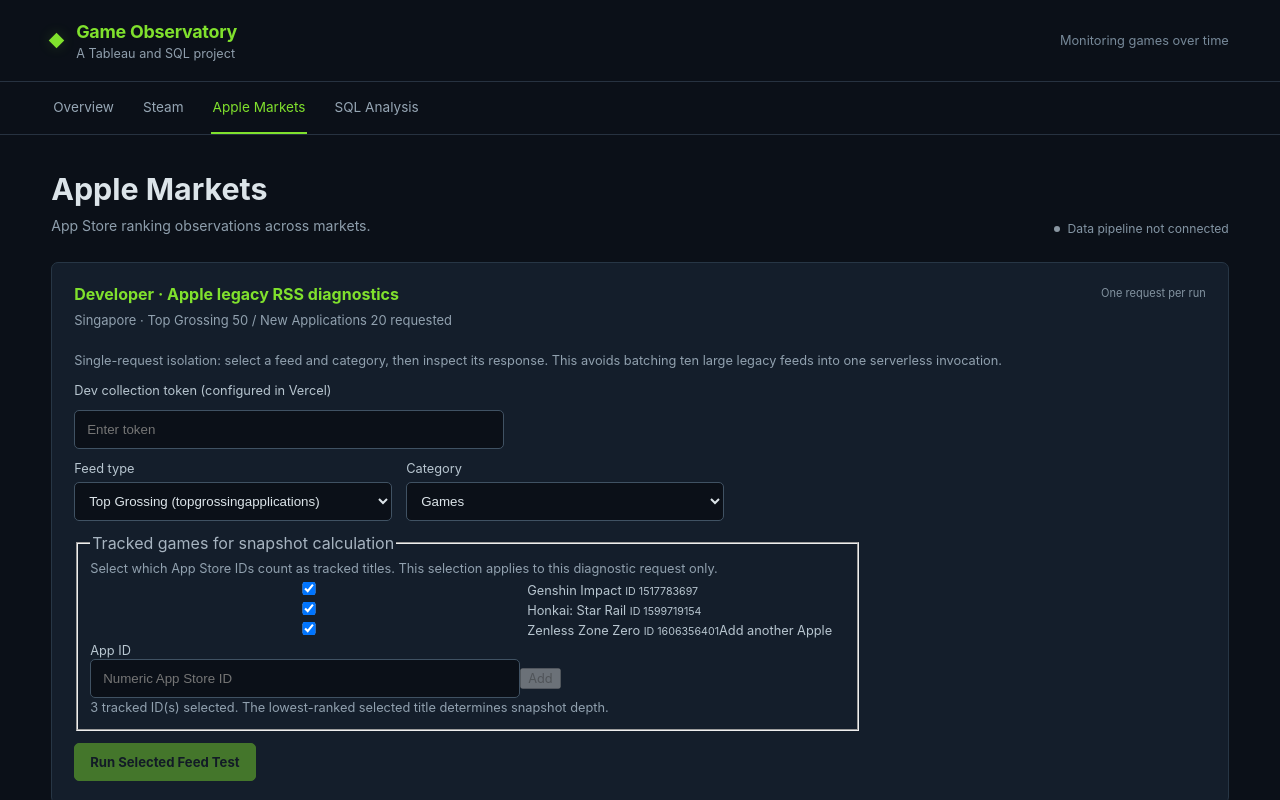
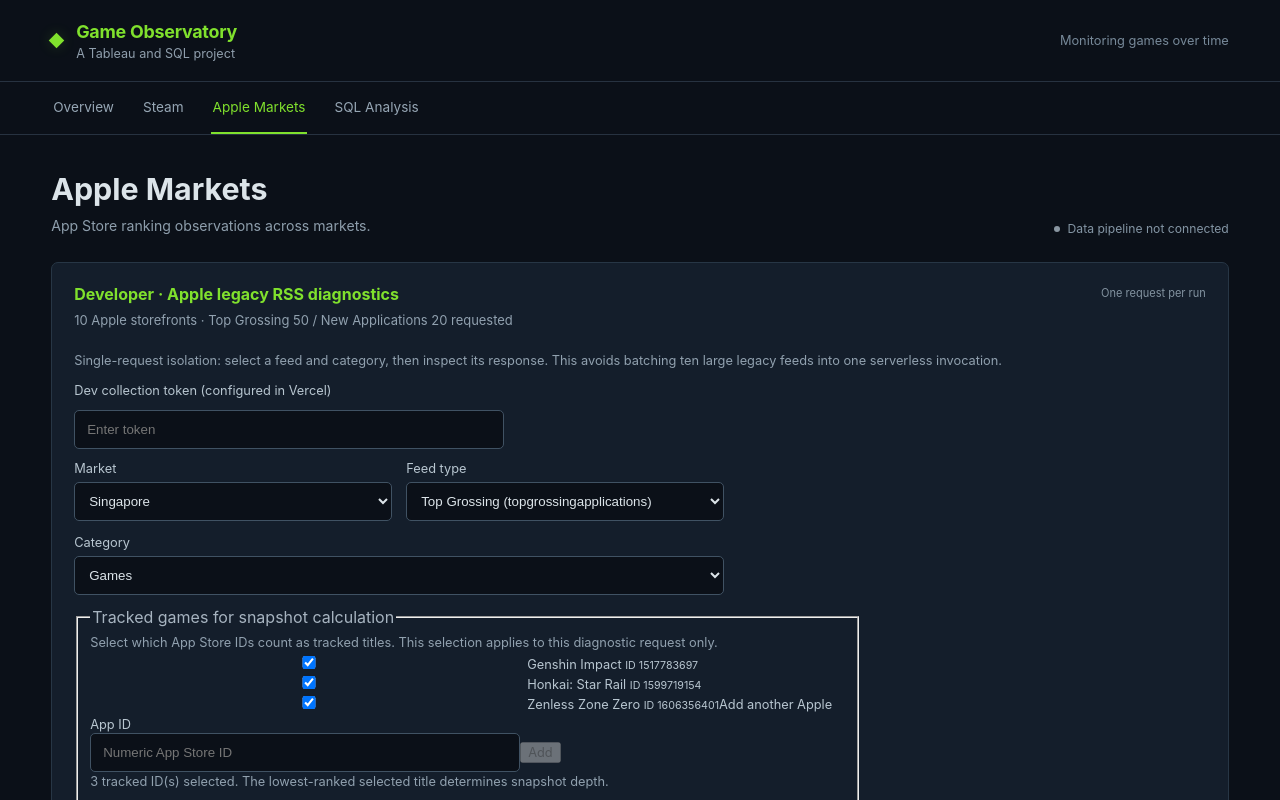
Before and after one commit to qatalyse/Game-Observatory, a React (Vite) app in the folder frontend/: page / in a window 1280 px wide. Both pictures are taken after a click on the button "Apple Markets". Shown: the top 800 px of the page. Built offline with nearby package versions, Linux system fonts and the light colour scheme.

Commit message:
ui: add 10-market selector to Apple diagnostics

```diff
--- a/frontend/src/App.tsx
+++ b/frontend/src/App.tsx
@@ -29,6 +29,7 @@ function AppleDevCollection() {
   const [genre, setGenre] = useState("games");
   const [trackedAppIds, setTrackedAppIds] = useState<string[]>(["1517783697", "1599719154", "1606356401"]);
   const [customAppId, setCustomAppId] = useState("");
+  const [market, setMarket] = useState("SG");
   const [loading, setLoading] = useState(false);
   const [result, setResult] = useState<Collection | null>(null);
   const [error, setError] = useState("");
@@ -37,7 +38,7 @@ function AppleDevCollection() {
     try {
       const response = await fetch("/api/dev/apple-collect", {
         method: "POST", headers: { "X-Dev-Token": token, "Content-Type": "application/json" },
-        body: JSON.stringify({ feed_type: feedType, genre, tracked_app_ids: trackedAppIds }),
+        body: JSON.stringify({ feed_type: feedType, genre, market, tracked_app_ids: trackedAppIds }),
       });
       const responseText = await response.text();
       let body: Record<string, unknown>;
@@ -53,7 +54,7 @@ function AppleDevCollection() {
   return (
     <section className="panel dev-panel" aria-label="Developer Apple RSS diagnostics">
       <div className="panel-heading">
-        <div><h2>Developer · Apple legacy RSS diagnostics</h2><p>Singapore · Top Grossing 50 / New Applications 20 requested</p></div>
+        <div><h2>Developer · Apple legacy RSS diagnostics</h2><p>10 Apple storefronts · Top Grossing 50 / New Applications 20 requested</p></div>
         <span className="panel-status">One request per run</span>
       </div>
       <div className="dev-body">
@@ -61,6 +62,13 @@ function AppleDevCollection() {
         <label htmlFor="dev-token">Dev collection token (configured in Vercel)</label>
         <input id="dev-token" type="password" value={token} onChange={event => setToken(event.target.value)} autoComplete="off" placeholder="Enter token" />
         <div className="dev-select-row">
+          <label>Market<select value={market} onChange={event => setMarket(event.target.value)}>
+            <option value="SG">Singapore</option><option value="US">United States</option>
+            <option value="JP">Japan</option><option value="KR">South Korea</option>
+            <option value="CN">China</option><option value="MY">Malaysia</option>
+            <option value="TH">Thailand</option><option value="ID">Indonesia</option>
+            <option value="PH">Philippines</option><option value="VN">Vietnam</option>
+          </select></label>
           <label>Feed type<select value={feedType} onChange={event => setFeedType(event.target.value)}><option value="top-grossing">Top Grossing (topgrossingapplications)</option><option value="new-applications">New Applications (newapplications)</option></select></label>
           <label>Category<select value={genre} onChange={event => setGenre(event.target.value)}><option value="games">Games</option><option value="adventure">Adventure</option><option value="role-playing">Role-Playing</option><option value="simulation">Simulation</option><option value="strategy">Strategy</option><option value="casual">Casual</option><option value="strategy">Strategy</option><option value="casual">Casual</option></select></label>
         </div>
@@ -98,7 +106,7 @@ function AppleDevCollection() {
         {result && <div className="dev-results">
           <div className="apple-result-overview">
             <div>
-              <span className="apple-eyebrow">SINGAPORE APP STORE</span>
+              <span className="apple-eyebrow">{market} APP STORE</span>
               <h3>{result.feed_type === "topgrossingapplications" ? "Top Grossing Games" : "New Applications"}</h3>
               <p>{result.genre.replace("-", " ")} · {result.feed_type === "newapplications" ? "20 requested; feed may return more" : "Top 50 fetched; snapshot retained"} · {result.rankings.length} entries returned</p>
             </div>
@@ -114,7 +122,7 @@ function AppleDevCollection() {
             {status.error && <span className="dev-error">{status.error}</span>}
           </div>)}
           <div className="dev-actions">
-            <button type="button" disabled={!result.rankings.length} onClick={() => downloadCsv(`apple_sg_${result.feed_type}_${result.genre}.csv`, result.rankings)}>Download CSV</button>
+            <button type="button" disabled={!result.rankings.length} onClick={() => downloadCsv(`apple_${market.toLowerCase()}_${result.feed_type}_${result.genre}.csv`, result.rankings)}>Download CSV</button>
           </div>
           <div className="apple-results-table-wrap">
             <table className="apple-results-table">
```
